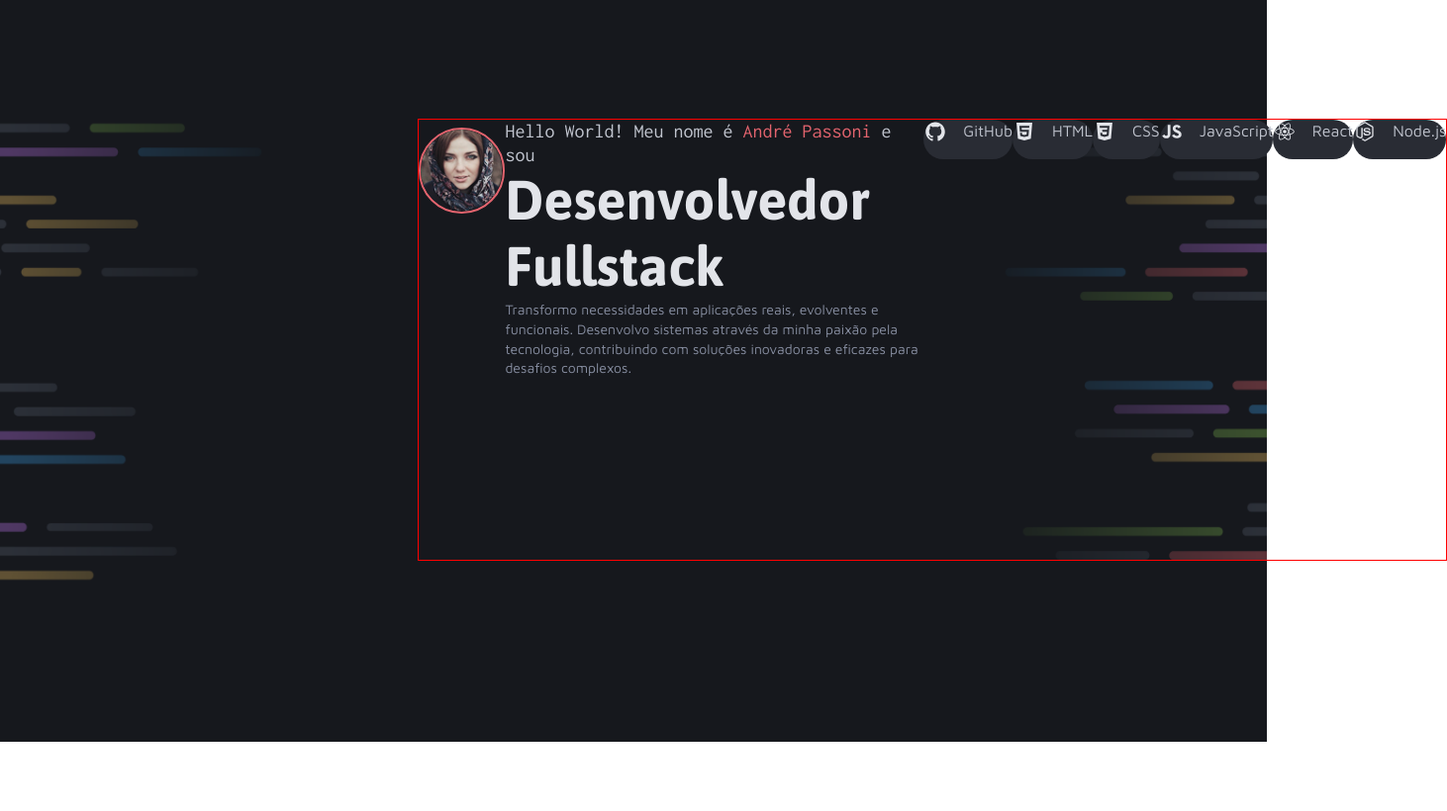
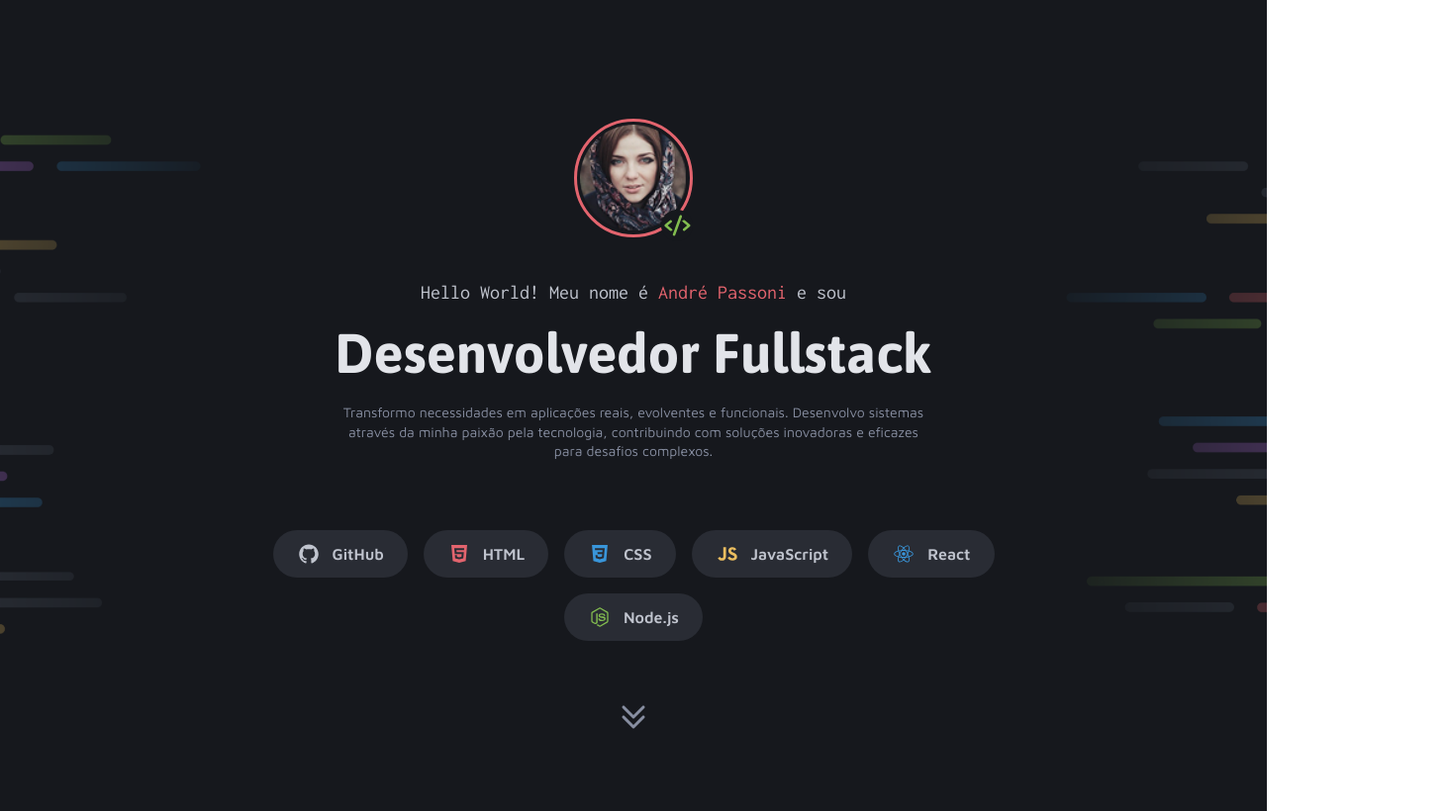
Before and after one commit to AndrePassoni/Portfolio-dev, a plain HTML site: page index.html in a window 1280 px wide. Shown: the whole page at 99% size, 1462 px wide, since content can reach past the window. Drawn offline with Linux system fonts and the light colour scheme.

Commit message:
Header done

```diff
--- a/index.html
+++ b/index.html
@@ -15,44 +15,54 @@
     <header>
         <img src="./assets/Background_Intro.png" alt="" class="bg-intro">
 
-        <div>
-            <img src="./assets/images/profile_img.png" alt="" class="profile_img">
-            <span id="header-text">
+        <div class="header-content">
+            <div class="profile-container">
+                <img src="./assets/images/profile_img.png" alt="Foto de perfil" class="profile_img">
+
+                <img src="./assets/icons/Code.svg" alt="Ícone de código" class="code-icon">
+            </div>
+
+            <div class="header-text-block">
                 <h2 class="subtitle">Hello World! Meu nome é <strong class="strong-red">André Passoni</strong> e sou</h2>
                 <h1 class="title-lg">Desenvolvedor Fullstack</h1>
                 <p class="p-header">Transformo necessidades em aplicações reais, evolventes e funcionais. Desenvolvo sistemas através da minha paixão pela tecnologia, contribuindo com soluções inovadoras e eficazes para desafios complexos.</p>
+            </div>
+
+            <div class="tags-wrapper">
+
+                <span class="header-tag tag-github">
+                    <div class="icon-svg"></div>
+                    <p class="text-md-maven-pro">GitHub</p>
                 </span>
 
-            <span class="header-tags">
-                <img src="./assets/icons/GitHub.svg" alt="" class="tag-icons">
-                <h2 class="text-md-maven-pro">GitHub</h2>
+                <span class="header-tag tag-html">
+                    <div class="icon-svg"></div>
+                    <p class="text-md-maven-pro">HTML</p>
                 </span>
 
-            <span class="header-tags">
-                <img src="./assets/icons/HTML.svg" alt="" class="tag-icons">
-                <h2 class="text-md-maven-pro">HTML</h2>
+                <span class="header-tag tag-css">
+                    <div class="icon-svg"></div>
+                    <p class="text-md-maven-pro">CSS</p>
                 </span>
 
-            <span class="header-tags">
-                <img src="./assets/icons/CSS.svg" alt="" class="tag-icons">
-                <h2 class="text-md-maven-pro">CSS</h2>
+                <span class="header-tag tag-js">
+                    <div class="icon-svg"></div>
+                    <p class="text-md-maven-pro">JavaScript</p>
                 </span>
 
-            <span class="header-tags">
-                <img src="./assets/icons/JavaScript.svg" alt="" class="tag-icons">
-                <h2 class="text-md-maven-pro">JavaScript</h2>
+                <span class="header-tag tag-react">
+                    <div class="icon-svg"></div>
+                    <p class="text-md-maven-pro">React</p>
                 </span>
 
-            <span class="header-tags">
-                <img src="./assets/icons/React.svg" alt="" class="tag-icons">
-                <h2 class="text-md-maven-pro">React</h2>
+                <span class="header-tag tag-node">
+                    <div class="icon-svg"></div>
+                    <p class="text-md-maven-pro">Node.js</p>
                 </span>
 
-            <span class="header-tags">
-                <img src="./assets/icons/Node.js.svg" alt="" class="tag-icons">
-                <h2 class="text-md-maven-pro">Node.js</h2>
-            </span>
+            </div>
 
+            <img src="./assets/icons/CaretDoubleDown.svg" alt="Rolar para baixo" class="arrow-down">
         </div>
     </header>
 </body>
--- a/styles/header.css
+++ b/styles/header.css
@@ -1,36 +1,63 @@
 header {
-    max-width: 1366px;
+    width: 100%;
+    position: relative;
+    display: flex;
+    justify-content: center;
+    padding-top: 120px;
+    padding-bottom: 80px;
 }
 
 .bg-intro {
     position: absolute;
-    z-index: -5;
-    height: 750px;
+    top: 0;
+    left: 0;
     width: 100%;
+    height: 100%;
+    object-fit: cover;
+    z-index: -1;
 }
 
-div {
+.header-content {
+    display: flex;
+    flex-direction: column;
+    align-items: center;
+    text-align: center;
+    max-width: 800px;
+    gap: 40px;
+}
+
+.profile-container {
     position: relative;
-    left: 33%;
-    top:  120px;
-    display: flex;
-    justify-content: center;
-    border: 1px solid red;
-    width: 1040px;
-    height: 447px;
+    display: inline-block;
 }
 
 .profile_img {
-    position: relative;
-    top: 8px;
-    width: 87px;
-    height: 87px;
-    border: 2px solid var(--red);
+    width: 120px;
+    height: 120px;
+    border: 3px solid var(--red);
+    padding: 3px;
     border-radius: 50%;
 }
 
-#header-text {
-    display: block;
+.code-icon {
+    position: absolute;
+    bottom: 0px;
+    right: 0px;
+
+    width: 32px;
+    height: 32px;
+
+    background-color: var(--gray-500);
+
+    border-radius: 50%;
+
+    z-index: 10;
+}
+
+.header-text-block {
+    display: flex;
+    flex-direction: column;
+    gap: 16px;
 }
 
 .subtitle {
@@ -51,26 +78,97 @@ div {
 .p-header {
     font: var(--text-sm-maven-pro);
     color: var(--gray-300);
+    max-width: 600px;
+    margin: 0 auto;
 }
 
-.header-tags {
-    background-color: var(--gray-400);
-    color: var(--gray-200);
-    border-radius: 20px;
+.tags-wrapper {
+    display: flex;
+    justify-content: center;
     gap: 16px;
-    display: flex;
-    width: 114px;
-    height: 40px;
-    align-content: center;
+    flex-wrap: wrap;
+    margin-top: 30px;
 }
 
-.tag-icons {
+.header-tag {
+    background-color: var(--gray-400);
+    border-radius: 24px;
+    padding: 12px 24px;
+    display: flex;
+    align-items: center;
+    gap: 12px;
+    transition: transform 0.2s;
+}
+
+.header-tag:hover {
+    transform: translateY(-5px);
+    background-color: var(--gray-500);
+}
+
+.header-tag p {
+    margin: 0;
+    color: var(--gray-200);
+    font-family: var(--font-family-maven-pro);
+    font-size: 16px;
+    font-weight: 600;
+}
+
+.icon-svg {
     width: 24px;
     height: 24px;
-    align-items: center;
-    justify-content: center;
+    background-color: var(--gray-200);
+
+    -webkit-mask-size: contain;
+    mask-size: contain;
+    -webkit-mask-repeat: no-repeat;
+    mask-repeat: no-repeat;
+    -webkit-mask-position: center;
+    mask-position: center;
 }
 
-.text-md-maven-pro {
-    font: var(--text-md-maven-pro);
+.tag-github .icon-svg {
+    -webkit-mask-image: url('../assets/icons/GitHub.svg');
+    mask-image: url('../assets/icons/GitHub.svg');
+    background-color: var(--gray-200);
 }
+
+.tag-html .icon-svg {
+    -webkit-mask-image: url('../assets/icons/HTML.svg');
+    mask-image: url('../assets/icons/HTML.svg');
+    background-color: var(--red);
+}
+
+.tag-css .icon-svg {
+    -webkit-mask-image: url('../assets/icons/CSS.svg');
+    mask-image: url('../assets/icons/CSS.svg');
+    background-color: var(--blue);
+}
+
+.tag-js .icon-svg {
+    -webkit-mask-image: url('../assets/icons/JavaScript.svg');
+    mask-image: url('../assets/icons/JavaScript.svg');
+    background-color: var(--yellow);
+}
+
+.tag-react .icon-svg {
+    -webkit-mask-image: url('../assets/icons/React.svg');
+    mask-image: url('../assets/icons/React.svg');
+    background-color: var(--blue);
+}
+
+.tag-node .icon-svg {
+    -webkit-mask-image: url('../assets/icons/Node.js.svg');
+    mask-image: url('../assets/icons/Node.js.svg');
+    background-color: var(--green);
+}
+
+.arrow-down {
+    margin-top: 20px;
+    animation: bounce 2s infinite;
+}
+
+@keyframes bounce {
+    0%, 20%, 50%, 80%, 100% {transform: translateY(0);}
+    40% {transform: translateY(-10px);}
+    60% {transform: translateY(-5px);}
+}
```
Also changed, not shown: assets/icons/Code.svg (added). Lines whose indentation alone changed are shown as unchanged.
